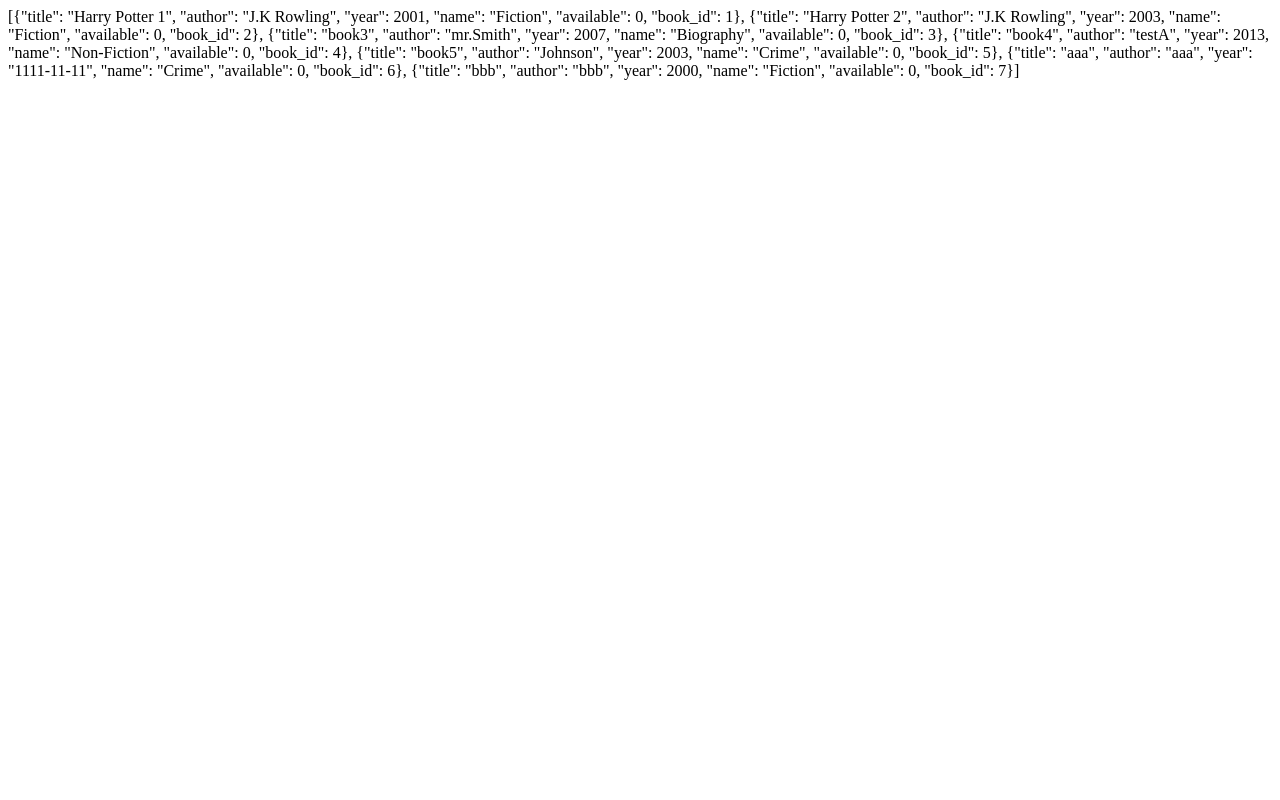
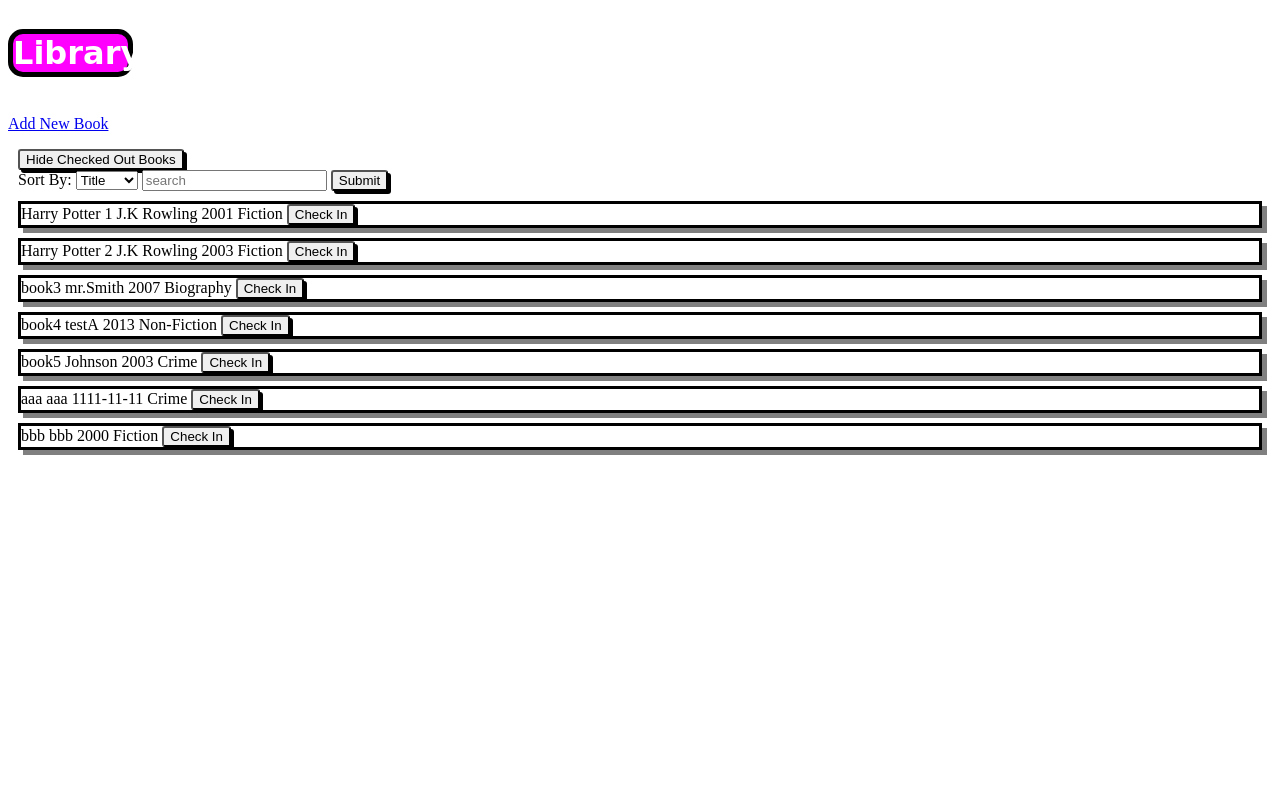
Before and after one commit to avocadobelly/library, a Flask app: page /getbooks/all in a window 1280 px wide. Run offline with Flask 2, Linux system fonts and the light colour scheme; data comes from the database, SQL or seed files in the repository; both versions use the stored data as it was after the commit.

Commit message:
made it work

```diff
--- a/python/main.py
+++ b/python/main.py
@@ -4,7 +4,7 @@ import json
 
 app = Flask(__name__)
 
-DATABASE = 'C:\\Work\\Training\\Databases\\Library\\library.db'
+DATABASE = 'C:\\Work\\library\\library.db'
 
 def dict_factory(cursor, row):
     d = {}
@@ -59,7 +59,7 @@ def close_connection(exception):
     if db is not None:
         db.close()
 
-@app.route('/')
+@app.route('/', methods=['GET','POST'])
 def serve_index():
     db = get_db()
 
@@ -70,6 +70,14 @@ def serve_index():
                         WHERE available = 1;""").fetchall()
 
     return render_template('index.html', books=result)
+
+@app.route('/bookadd')
+def book_add():
+    db = get_db()
+
+    result = db.execute("""SELECT * FROM genre""")
+
+    return render_template('add-book.html', genres=result)
 
 @app.route('/addbook', methods=['POST'])
 def add_book():
@@ -93,7 +101,7 @@ def add_book():
                         JOIN genre
                         ON genre.id = books.genre_id;""").fetchall()
 
-    return json.dumps(result)
+    return render_template('index.html', books=result, message="Book added.")
 
 @app.route('/getgenres')
 def get_genres():
@@ -114,12 +122,21 @@ def set_avalibility():
 
     db.commit()
 
-    result = db.execute("""SELECT title, author, year, genre.name, available , book_id
-                            FROM books
-                            JOIN genre
-                            ON genre.id = books.genre_id;""").fetchall()
+    if '/getbooks/all' in request.referrer or request.form['view'] == 'showall':
 
-    return json.dumps(result)
+        result = db.execute("""SELECT title, author, year, genre.name, available , book_id
+                                FROM books
+                                JOIN genre
+                                ON genre.id = books.genre_id;""").fetchall()
+        return render_template('index.html', books=result, showall=True)
+
+    else:
+        result = db.execute("""SELECT title, author, year, genre.name, available , book_id
+                                FROM books
+                                JOIN genre
+                                ON genre.id = books.genre_id
+                                WHERE available = 1;""").fetchall()
+        return render_template('index.html', books=result)
 
 @app.route('/getbooks/avalible')
 def get_books():
@@ -134,7 +151,7 @@ def get_books():
     return json.dumps(result)
 
 
-@app.route('/getbooks/all')
+@app.route('/getbooks/all', methods=['GET','POST'])
 def get_books_all():
     db = get_db()
 
@@ -143,7 +160,7 @@ def get_books_all():
                         JOIN genre
                         ON genre.id = books.genre_id;""").fetchall()
 
-    return json.dumps(result)
+    return render_template('index.html', books=result, showChecked=True)
 
 #/getbooks/search/<queryGoesHere>
 @app.route('/getbooks/search', methods=['POST'])
@@ -201,6 +218,5 @@ def get_books_query():
 
     return render_template('index.html', books=result)
 
-
 if __name__ == '__main__':
     app.run(host='localhost', port=8080, debug=True)
--- a/python/static/stylesheet.css
+++ b/python/static/stylesheet.css
@@ -69,3 +69,9 @@ input[type="submit"] {
 input[type="text"] {
     border-radius: 10px;
 }
+
+.book form input .hidden {
+display: none;
+visibility: hidden;
+
+}
--- a/python/templates/index.html
+++ b/python/templates/index.html
@@ -9,15 +9,19 @@
         <h1 id="logo">Library</h1>
         <nav>
             <p>
-                <a href="https://www.google.com">Add New Book</a> |
-                <a href="https://www.google.com">Check Out Books</a>
+                <a href="/bookadd">Add New Book</a>
             </p>
         </nav>
         <div class="form-div">
-            <form class="checked-out-control">
-                <label for="show-checked-out">Show Checked Out Books</label>
-                <input type="checkbox" id="show-checked-out">
+            {% if showChecked %}
+            <form class="checked-out-control" action="/" method="post">
+                <input type="submit" value="Hide Checked Out Books">
             </form>
+            {% else %}
+            <form class="checked-out-control" action="/getbooks/all" method="post">
+                <input type="submit" value="Show Checked Out Books">
+            </form>
+            {% endif %}
             <form class="filter-by" action="/getbooks/search" method="post">
                 <div class="sort-by-control">
                     <label for="sort-by-drop-down">Sort By:</label>
@@ -34,18 +38,33 @@
                 </div>
             </form>
         </div>
-        <div class="book-holder">
+        {% if message %}
+        <p>Book added!</p>
+        {% endif %}
             {% for book in books %}
                 <div class="book">
                     <p>{{book.title}}</p>
                     <p>{{book.author}}</p>
                     <p>{{book.year}}</p>
                     <p>{{book.name}}</p>
-                    <form>
-                        <input type="checkbox">
+                    <form action="/setavail", method="post">
+                        {% if showall %}
+                        <input style="display: none;" value="showall" name="view">
+                        {% else %}
+                        <input style="display: none;" value="showavail" name="view">
+                        {% endif %}
+
+                        {% if book.available == 1 %}
+                        <input style="display: none;" class="hidden" name="book_id" type="text" value={{book.book_id}} hidden>
+                        <input style="display: none;" class="hidden" name="availability" type="text" value="0" hidden>
+                        <input type="submit" value="Check Out">
+                        {% else %}
+                        <input style="display: none;" class="hidden" name="book_id" type="text" value={{book.book_id}} hidden>
+                        <input style="display: none;" class="hidden" name="availability" type="text" value="1" hidden>
+                        <input type="submit" value="Check In">
+                        {% endif %}
                     </form>
                 </div>
             {% endfor %}
-            </div>
     </body>
 </html>
```
Also changed, not shown: python/templates/add-book.html (+5 -7 lines), library.db (added).
